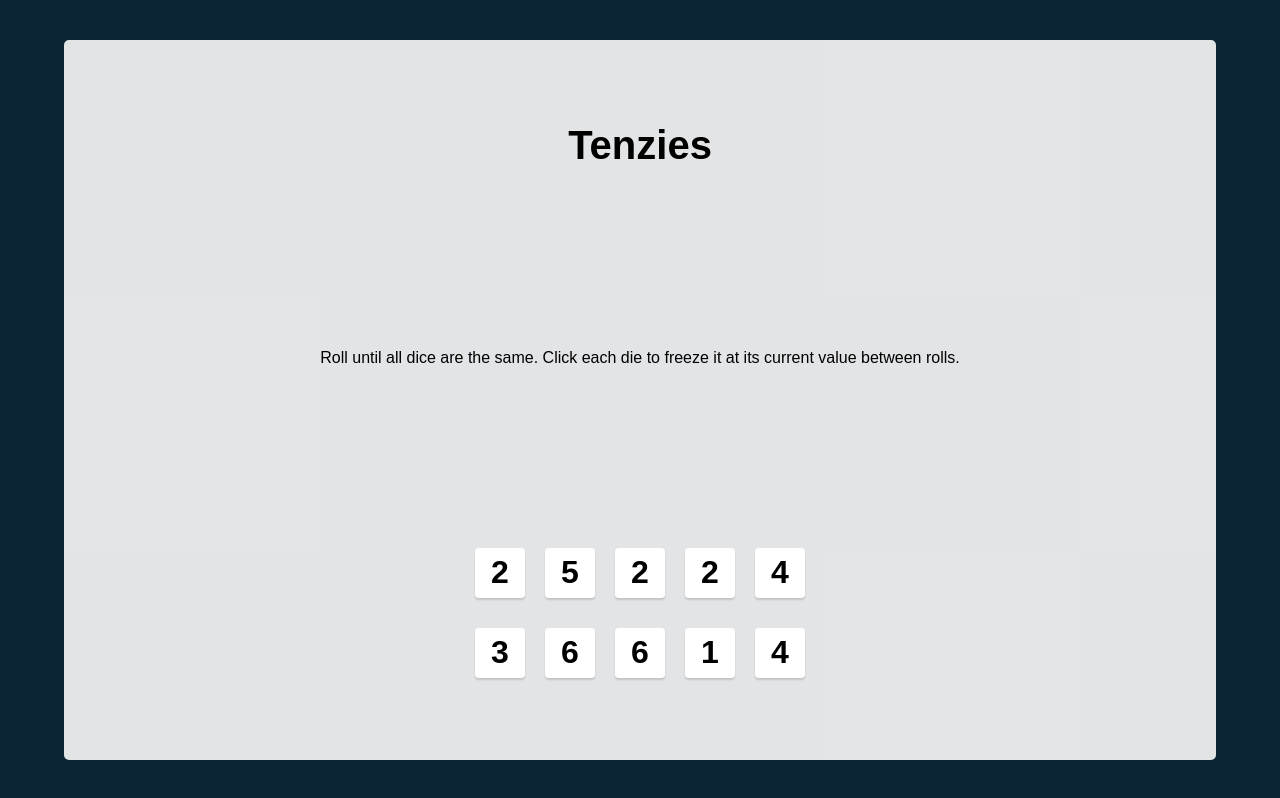
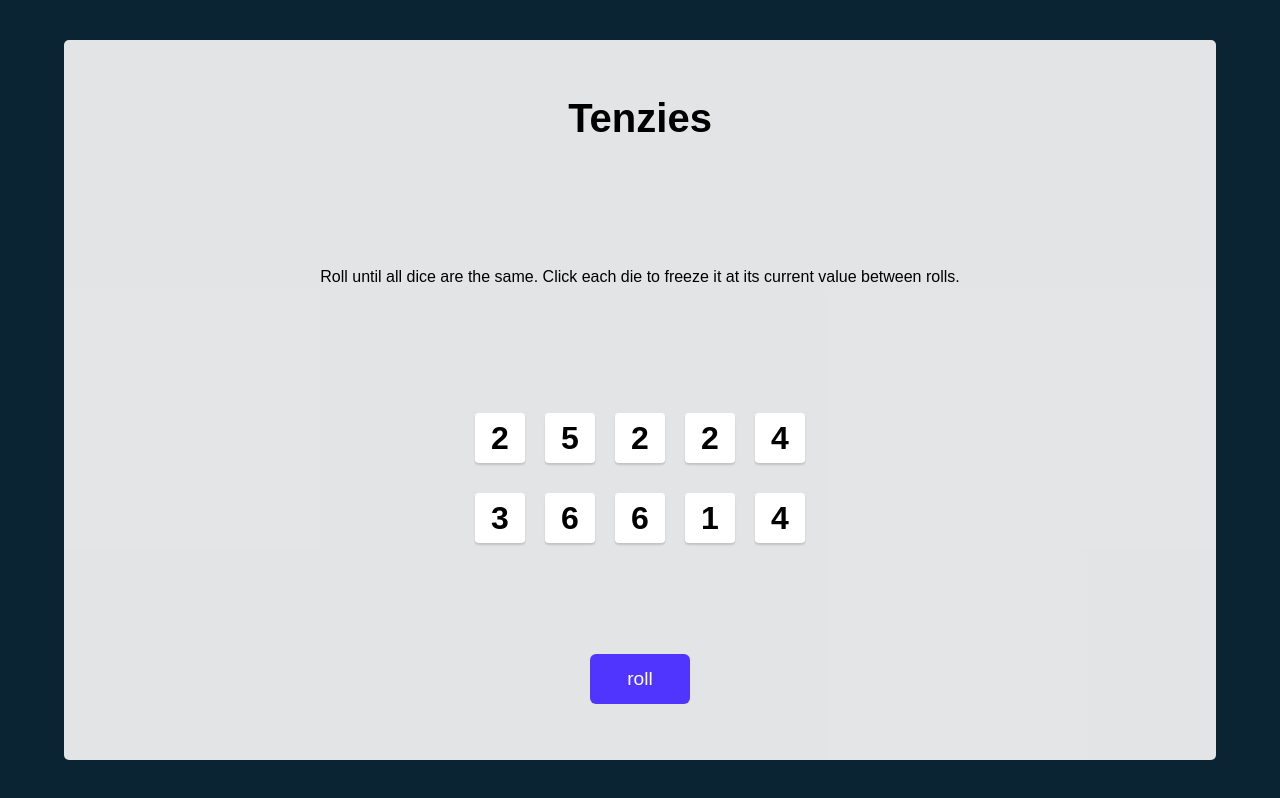
Before and after one commit to francescocori/tenzies, a React (Create React App) app: page / in a window 1280 px wide. Built offline with nearby package versions, Linux system fonts and the light colour scheme.

Commit message:
added roll dice button functionality

```diff
--- a/src/App.css
+++ b/src/App.css
@@ -27,3 +27,23 @@ body {
   font-size: 40px;
   margin: 0;
 }
+
+.roll-btn {
+  height: 50px;
+  width: 100px;
+  border: none;
+  border-radius: 6px;
+  background-color: #5035ff;
+  color: white;
+  font-size: 1.2rem;
+  font-family: "Karla", sans-serif;
+  cursor: pointer;
+}
+
+.roll-btn:focus {
+  outline: none;
+}
+
+.roll-btn:active {
+  box-shadow: inset 5px 5px 10px -3px rgba(0, 0, 0, 0.7);
+}
--- a/src/App.js
+++ b/src/App.js
@@ -12,7 +12,9 @@ function App() {
     return newDice;
   };
   const [dice, setDice] = useState(allNewDice());
-
+  const rollDice = () => {
+    setDice(allNewDice());
+  };
   return (
     <main className="main">
       <h1 className="title">Tenzies</h1>
@@ -25,6 +27,9 @@ function App() {
           <Die value={die} key={index} />
         ))}
       </div>
+      <button className="roll-btn" onClick={rollDice}>
+        roll
+      </button>
     </main>
   );
 }
```
